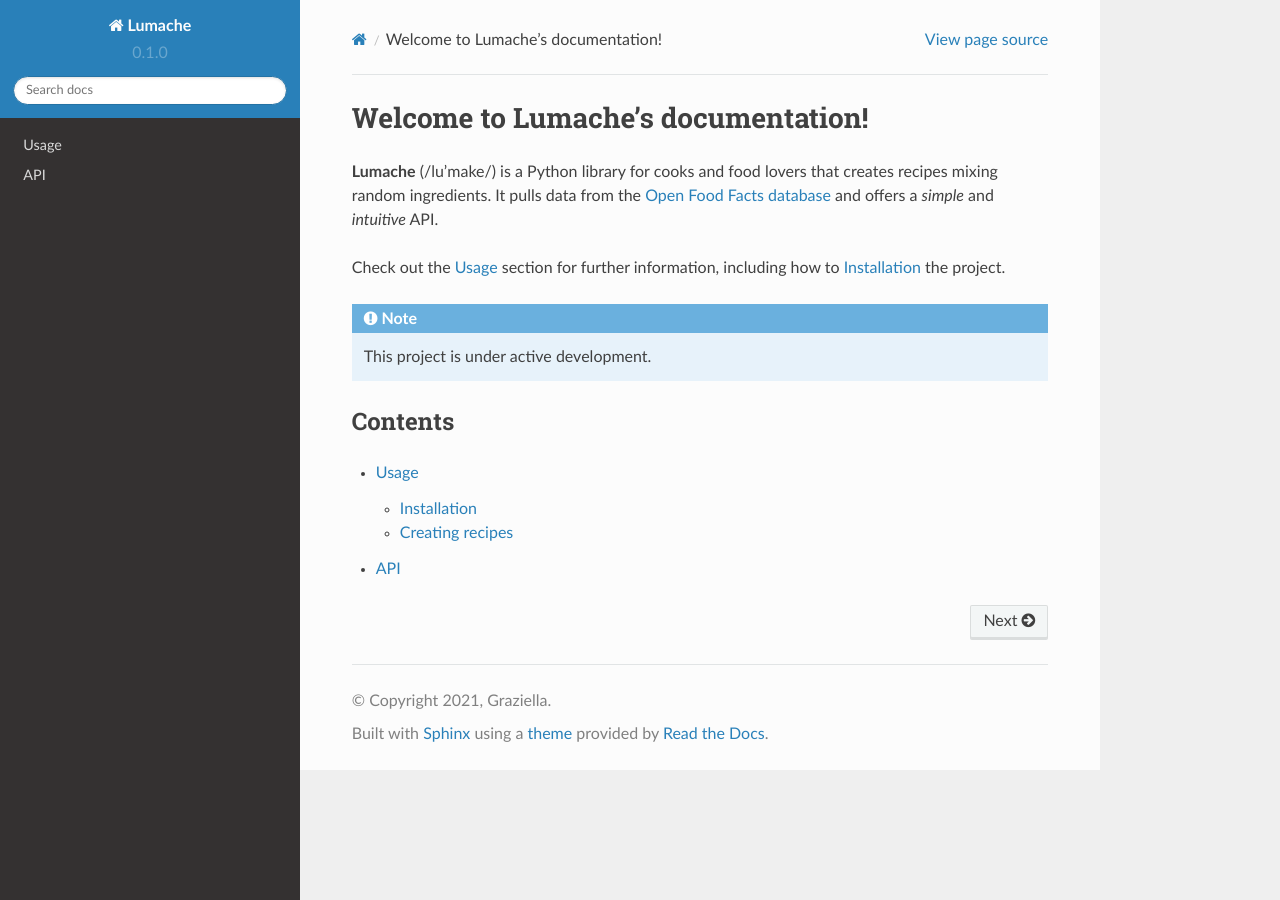
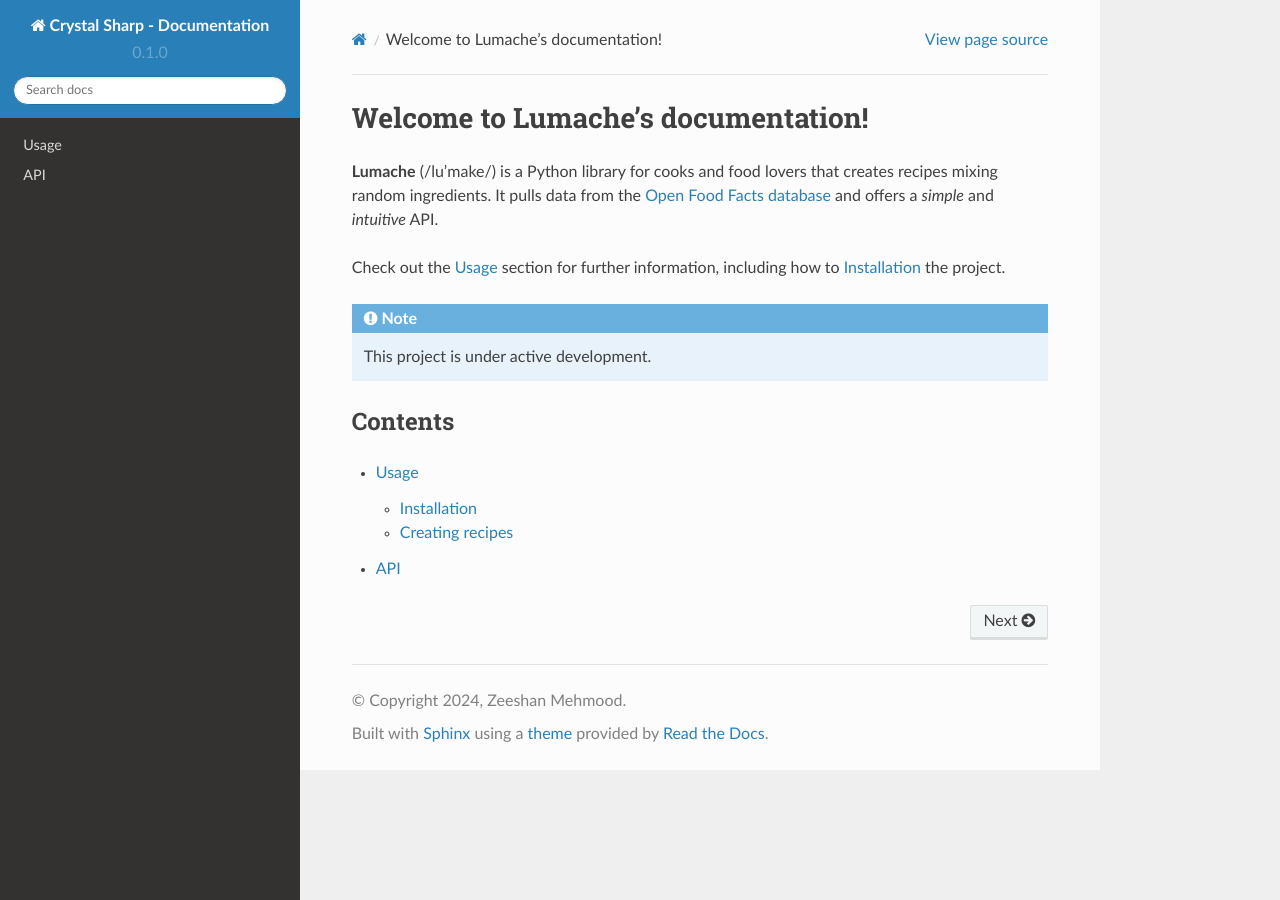
Before and after one commit to crystalsharp-org/crystalsharp-documentation, a Sphinx documentation site: the page built from docs/source/index.rst, in a window 1280 px wide. Built offline with Sphinx 7.4.7 and the Read the Docs theme 2.0.0, drawn with Linux system fonts in a browser that asks for light colours.

Commit message:
Update conf.py

```diff
--- a/docs/source/conf.py
+++ b/docs/source/conf.py
@@ -2,9 +2,9 @@
 
 # -- Project information
 
-project = 'Lumache'
-copyright = '2021, Graziella'
-author = 'Graziella'
+project = 'Crystal Sharp - Documentation'
+copyright = '2024, Zeeshan Mehmood'
+author = 'Zeeshan Mehmood'
 
 release = '0.1'
 version = '0.1.0'
```
